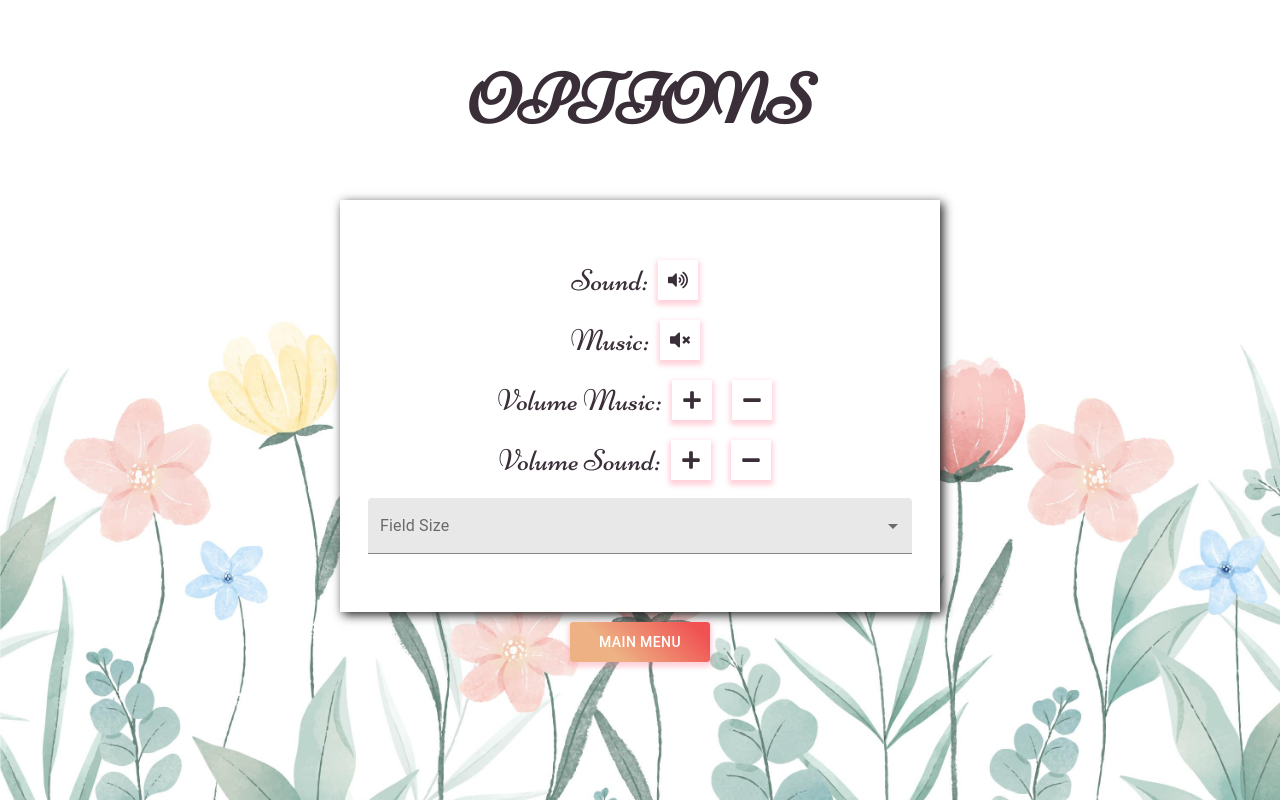
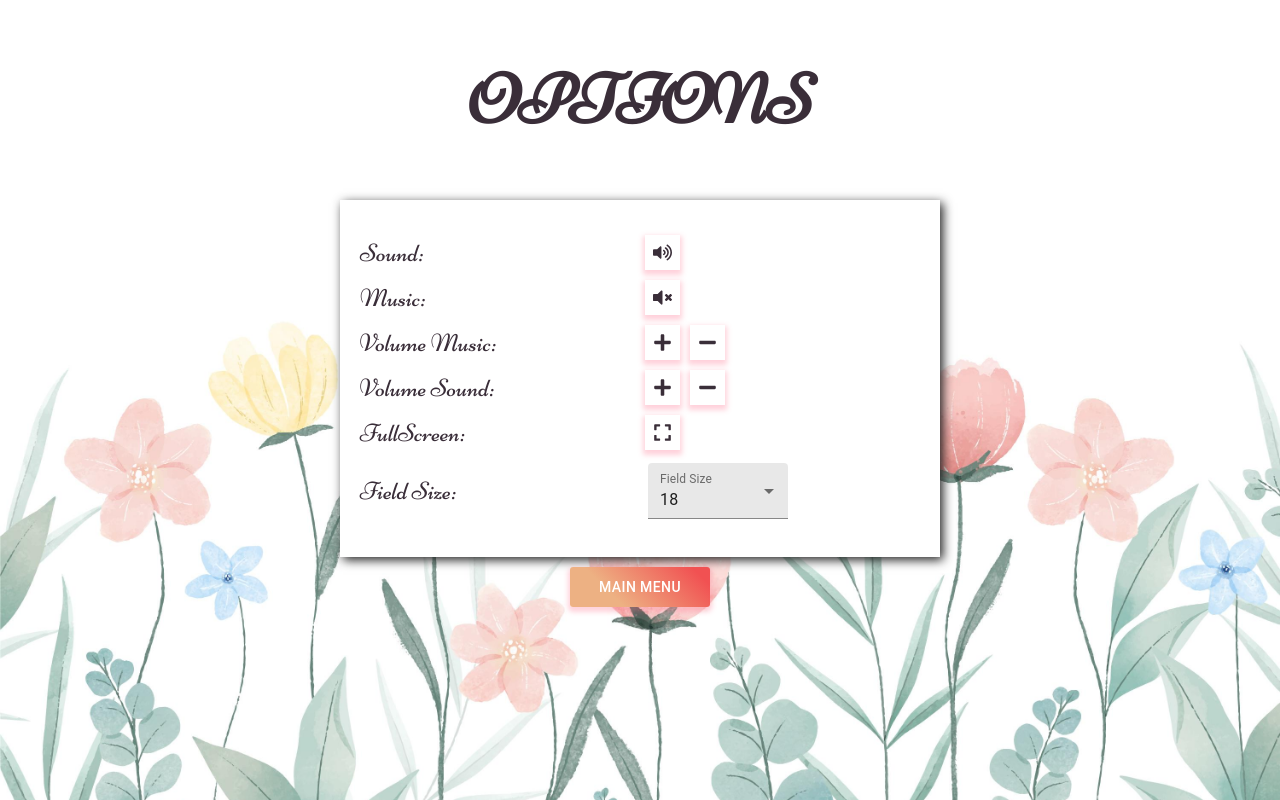
Before and after one commit to AStashevskaya/Game-React, a React (Create React App) app: page /options in a window 1280 px wide. Built offline with nearby package versions, Linux system fonts and the light colour scheme; no server answers.

Commit message:
feat: add fs mode

```diff
--- a/src/components/Game/Game.jsx
+++ b/src/components/Game/Game.jsx
@@ -29,17 +29,14 @@ const GamePage = () => {
   const [level, setLevel] = useState(0);
 
   const fieldSize = useSelector((state) => state.field.size);
-
   const isSoundOn = useSelector((state) => state.music.soundOn);
   const soundVolume = useSelector((state) => state.music.soundVolume);
 
   const [play] = useSound(winSound, { volume: soundVolume });
 
   const finishGame = () => {
-    console.log('is finishing really');
-    // dispatch(saveScore(score));
     localStorage.setItem('final-score', JSON.stringify(score));
-    console.log(score);
+
     setIsplaying(false);
     setIsFinished(false);
     setPopupOpen(false);
@@ -58,7 +55,9 @@ const GamePage = () => {
       const newEl = { ...el, id: idx + 1, card: idx >= length / 2 ? 2 : 1 };
       return newEl;
     });
-    console.log(cardS, 'from callback');
+
+    cardS = cardS.sort(() => Math.random() - 0.5);
+
     return cardS;
   }, [level]);
 
--- a/src/components/Menu/Options.jsx
+++ b/src/components/Menu/Options.jsx
@@ -1,8 +1,8 @@
 /* eslint-disable no-console */
-import React from 'react';
+import React, { useEffect, useState } from 'react';
 import { useDispatch } from 'react-redux';
 import {
-  FaVolumeUp, FaVolumeMute, FaPlus, FaMinus,
+  FaVolumeUp, FaVolumeMute, FaPlus, FaMinus, FaCompress, FaExpand,
 } from 'react-icons/fa';
 
 // import MyButton from './options/MyButton';
@@ -26,9 +26,12 @@ const OptionsPage = () => {
   const [isSoundOn, setisSoundOn] = useLocalStorage('soundOn', true);
   const [musVolume, setMusVolume] = useLocalStorage('musicVolume', 0.6);
   const [soundVolume, setSoundVolume] = useLocalStorage('soundVolume', 0.6);
+  const [FS, setFS] = useState(false);
 
-  const isFs = document.fullscreenElement;
-  console.log(isFs);
+  useEffect(() => {
+    setFS(document.fullscreenElement);
+    console.log(FS);
+  }, []);
 
   const dispatch = useDispatch();
 
@@ -81,10 +84,17 @@ const OptionsPage = () => {
     dispatch(turnDownSound());
   };
 
-  // const switchFS = (e) => {
-  //   e.preventDefault();
-  //   console.log(isFs);
-  // };
+  const toggleFS = (e) => {
+    e.preventDefault();
+    console.log(FS);
+    if (FS) {
+      setFS(!FS);
+      document.exitFullscreen();
+    } else {
+      setFS(!FS);
+      document.documentElement.requestFullscreen().catch((err) => console.log(err));
+    }
+  };
 
   return (
     <div className="options">
@@ -129,7 +139,17 @@ const OptionsPage = () => {
           />
         </div>
 
-        <Selector />
+        <div className="options__item">
+          <span>FullScreen:</span>
+          <ToggleBtn
+            text={FS ? <FaCompress /> : <FaExpand />}
+            handleClick={toggleFS}
+          />
+        </div>
+        <div className="options__item">
+          <span>Field Size:</span>
+          <Selector />
+        </div>
 
       </div>
       <MenuButton
--- a/src/components/Menu/options/Selector.jsx
+++ b/src/components/Menu/options/Selector.jsx
@@ -15,6 +15,8 @@ const useStyles = makeStyles((theme) => ({
   formControl: {
     margin: theme.spacing(1),
     minWidth: 140,
+    maxWidth: 200,
+    cursor: 'pointer',
   },
   selectEmpty: {
     marginTop: theme.spacing(2),
@@ -30,15 +32,11 @@ const Selector = () => {
     dispatch(sizeChange(value.value));
   };
 
-  console.log(size);
-
   return (
     <FormControl variant="filled" className={classes.formControl}>
-      <InputLabel id="demo-simple-select-filled-label">Field Size</InputLabel>
+      <InputLabel>Field Size</InputLabel>
       <Select
-        labelId="demo-simple-select-filled-label"
-        id="demo-simple-select-filled"
-        // value={fieldsize}
+        value={size}
         onChange={handleChange}
       >
         <MenuItem value={18}>18</MenuItem>
@@ -49,14 +47,4 @@ const Selector = () => {
   );
 };
 
-// Selector.defaultProps = {
-//   // handleChange: () => {},
-//   fieldsize: 12,
-// };
-
-// Selector.propTypes = {
-//   // handleChange: PropTypes.func,
-//   fieldsize: PropTypes.number,
-// };
-
 export default Selector;
--- a/src/components/Popup/GameOver.jsx
+++ /dev/null
@@ -1,43 +0,0 @@
-import React from 'react';
-import { makeStyles } from '@material-ui/core/styles';
-
-import Input from '@material-ui/core/Input';
-import FormControl from '@material-ui/core/FormControl';
-import MenuButton from '../Menu/MenuButton';
-import { menuLink } from '../../data/navBarData';
-
-const useStyles = makeStyles((theme) => ({
-  formControl: {
-    margin: theme.spacing(1),
-    minWidth: 300,
-  },
-  selectEmpty: {
-    marginTop: theme.spacing(2),
-  },
-}));
-
-const GameOver = () => {
-  const { path, title } = menuLink;
-  // const [play] = useSound(gameOverMusic);
-  // play();
-
-  const classes = useStyles();
-  const handleChange = (e) => {
-    console.log(e);
-  };
-
-  return (
-    <div className="popup__game-over">
-      <h2> gameOver</h2>
-      <FormControl variant="filled" className={classes.formControl}>
-        <Input id="demo-simple-select-filled-label" value="" onChange={handleChange} />
-      </FormControl>
-      <MenuButton
-        text={title}
-        path={path}
-      />
-    </div>
-  );
-};
-
-export default GameOver;
--- a/src/components/Popup/Popup.jsx
+++ b/src/components/Popup/Popup.jsx
@@ -1,13 +1,10 @@
 import React from 'react';
 import PropTypes from 'prop-types';
-import GameOver from './GameOver';
-
-// import sparkles from '../../assets/images/sparkles.gif';
 
 const Popup = ({ trigger, gameOver }) => (trigger ? (
   <div className="popup">
     <div className="popup__content">
-      {gameOver ? <GameOver /> : <h2 className="popup__text">Level up</h2>}
+      {gameOver ? <h2 className="popup__text">Congratulations!</h2> : <h2 className="popup__text">Level up!</h2>}
     </div>
   </div>
 ) : '');
--- a/src/scss/_elements.scss
+++ b/src/scss/_elements.scss
@@ -7,7 +7,9 @@
     text-align: center;
 
     @media(max-width: 768px) {
+        margin-top: 20px;
         margin-bottom: 40px;
+        height: fit-content;
         }
 
     h2 {
@@ -20,18 +22,22 @@
         @media(max-width: 768px) {
             font-size: 50px;
             }
+
+        @media(max-width: 500px) {
+            font-size: 40px;
+            }
     }
 }
 
 .toggle-btn {
-    @include equalSides(40px);
+    @include equalSides(35px);
     @include centerFlex;
     box-shadow: 0 3px 5px 2px rgba(255, 105, 135, .3);
     cursor: pointer;
     background-color: white;
     color: $balck;
-    font-size: 20px;
-    margin: 10px;
+    font-size: 19px;
+    margin: 5px;
     transform: scale(1.0);
     transition: all .3s ease-in;
 
--- a/src/scss/_options.scss
+++ b/src/scss/_options.scss
@@ -8,7 +8,7 @@
     @include colomnFlex;
     margin: 0 auto;
     width: 600px;
-    padding: 50px 20px;
+    padding: 30px 20px;
     box-shadow: $b-shadow;
     background-color: white;
 
@@ -21,10 +21,14 @@
 &__item {
     display: flex;
     align-items: center;
-    justify-content: center;
-    font-size: 30px;
+    // justify-content: center;
+    font-size: 25px;
     font-family: 'Noconne';
     color: $balck;
+
+    span {
+        width: 50%;
+    }
 }
 
 &__button {
```
